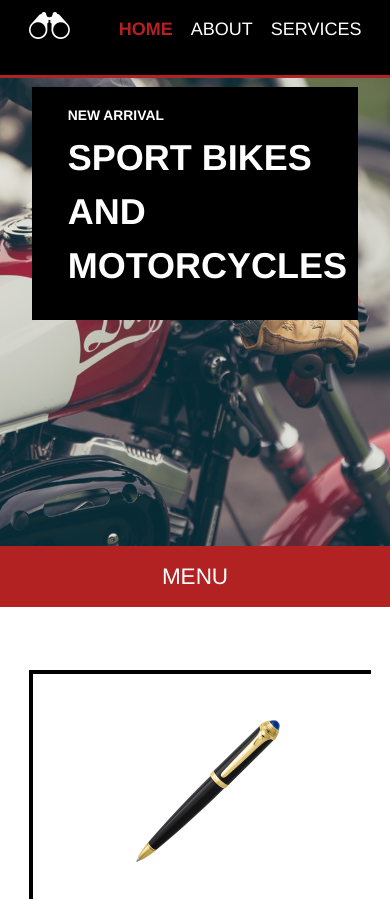
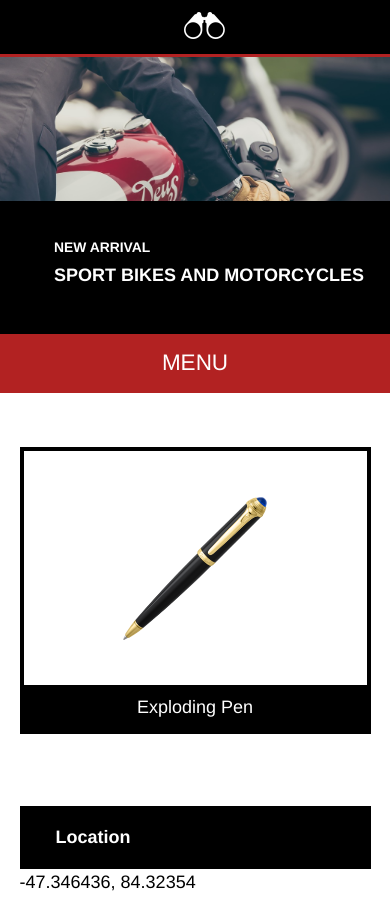
Before and after one commit to TriinPersidski/SecretAgentSupply, a plain HTML site: page index.html in a window 390 px wide. Shown: the top 899 px of the page. Drawn offline with Linux system fonts and the light colour scheme.

Commit message:
Main code finished, extras not finished

```diff
--- a/index.html
+++ b/index.html
@@ -58,10 +58,10 @@
         </nav>
       </section>
 
-
       <!-- Product and Business Info -->
       <div id="boxes">
         <div class="container">
+          <div class="products">
             <div class="box pen">
               <div class="product-image">
                 <img src="./resources/images/pen.png" alt="exploding-pen" />
@@ -79,6 +79,7 @@
                   <img src="./resources/images/glasses.png" alt="thermal-glasses" />
                 </div>
                 <figcaption>Thermal Glasses</figcaption>
+            </div>
           </div>
         </div>
       </div>
@@ -111,7 +112,7 @@
 <!-- Footer -->
     <footer>
       <div class="container">
-        <h4>Copyright &copy; Secret Agent Supply Inc.</h4>
+        <h4>&copy; Copyright Secret Agent Supply Inc.</h4>
       </div>
     </footer>
   </body>
--- a/resources/css/style.css
+++ b/resources/css/style.css
@@ -54,6 +54,7 @@ header {
   color: white;
   min-height: 3rem;
   border-bottom: firebrick 3px solid;
+  padding-bottom: 0;
 }
 
 header #top-nav a {
@@ -67,7 +68,6 @@ header #top-nav a {
  float: right;
  margin-top: 0.25rem;
  text-align: center;
-
 }
 
 header #top-nav li {
@@ -93,7 +93,6 @@ header #top-nav li {
   float: left;
 }
 
-
 header .highlight, header #top-nav .current a {
   color: firebrick;
   font-weight: bold;
@@ -110,8 +109,12 @@ header .container {
 
 /* Main-banner */
 
+.container {
+  max-width: 960px;
+}
+
 #showcase {
-  min-height: 25rem;
+  height: 25rem;
   background-image: url("../images/moto.jpeg");
   background-color: red;
   background-repeat: no-repeat 0 -200px;
@@ -121,17 +124,18 @@ header .container {
   color: white;
 }
 
-#showcase h1 {
+.headline h1 {
   margin-top: 0.25rem;
   font-size: 2rem;
-  margin-bottom: 0rem;
 }
 
 .headline {
   background-color: black;
   padding: 2rem 3rem;
-  margin-top: 9rem;
+  margin-top: 9em;
   width: 20rem;
+  position: relative;
+  color: white;
 }
 
   /* Navigation Bar */
@@ -163,6 +167,7 @@ nav li a {
 }
 
   /* Change the link color on hover */
+
 nav li a:hover {
   background-color: white;
   color: firebrick;
@@ -171,19 +176,15 @@ nav li a:hover {
 
 /* boxes*/
 
-#boxes {
-  margin: 3rem 0 0 0;
-  max-width: 100%;
+.products {
   display: flex;
-  flex-direction: row;
   justify-content: space-between;
+  margin: 3em 0px 0px;
 }
 
 #boxes .box {
   width: 30%;
   border: 4px solid black;
-  display: inline-block;
-  margin: 0.5rem;
 }
 
 .product-image {
@@ -320,19 +321,22 @@ article #main-col {
       text-align: center;
       width: 100%;
     }
+
     header {
-      padding-bottom: 20px;
+    padding-bottom: 0rem;
     }
+
     .container {
       width: 100%;
+      margin: 0 auto;
     }
+
    #showcase {
-      padding: 0.5rem 0.75rem;
+     height: 25rem;
+     font-size: 16px;
+     line-height: 1.5;
   }
-    #showcase h1 {
-      padding-top: 0.35rem
-      margin-top: 1.5rem;
-    }
+
    .desktop-nav {
       display: none;
     }
@@ -344,17 +348,25 @@ article #main-col {
       font-size: 1.25rem;
     }
 
-    #boxes.box {
+    .products {
+      display: flex;
+      justify-content: space-between;
+      margin: 3em 0px 0px;
+    }
+
+    #boxes .box {
       width: 47%;
+    }
 
-    }
-    #boxes.box.glasses {
+    #boxes .box.glasses {
       display: none;
     }
+
     #newsletter {
       height: 100%;
       padding: 1.5rem 0;
     }
+
     #newsletter button, .quote button {
       display: block;
       width: 50%;
@@ -363,6 +375,7 @@ article #main-col {
       padding: 1rem;
       margin-top: 0.75rem;
     }
+
     /*not working */
     #newsletter form input(type="email"), .quote input, .quote textarea {
       width: 100%;
@@ -377,54 +390,68 @@ article #main-col {
     width: 100%;
     margin: 0 auto;
   }
-    header #branding span {
+
+  header #branding span, header nav {
      display: none;
+     float: none;
   }
-   /* not working */
+/* not working, logo in not centered */
   header #branding img {
+    float: none;
     margin: 0 auto;
   }
+
   #showcase {
     max-height: 15rem;
     }
-    .headline {
-      width: 100%;
+
+  #showcase.headline {
     margin-top: 10rem;
     padding: 1rem 2rem;
     margin: 0 auto;
     }
+
   .headline h4 {
     font-size: 0.77rem;
+    font-weight: bold;
     }
+
   .headline h1 {
     font-size: 1rem;
+    font-weight: bold;
     padding-bottom: 0.5rem;
   }
 
-    .container {
-      width: 90%;
-    }
-    .boxes, #business-info {
-     display: flex;
-     width: 100%;
-     height: auto;
+  .mobile-nav {
+    margin-top: 0.3rem;
   }
 
-    .product.figcaption {
+  .products, #business-info {
+    display: flex;
+    width: 90%;
+    margin: 0 auto;
+    margin-top: 3rem;
+    }
+
+  #boxes .box {
     width: 100%;
     }
+
   .box.watch, .box.glasses {
     display: none;
     }
+
   #business-info {
     display: flex;
     flex-direction: column;
+    }
 
-    }
   .info {
+    margin-top: 1rem;
     padding-bottom: 0.5rem;
     width: 100%;
     }
+
     footer h4 {
     text-align: center;
     }
```
Lines whose indentation alone changed are shown as unchanged.
